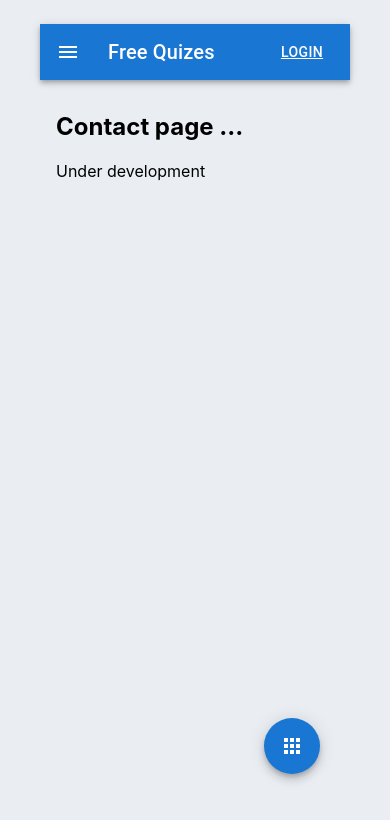
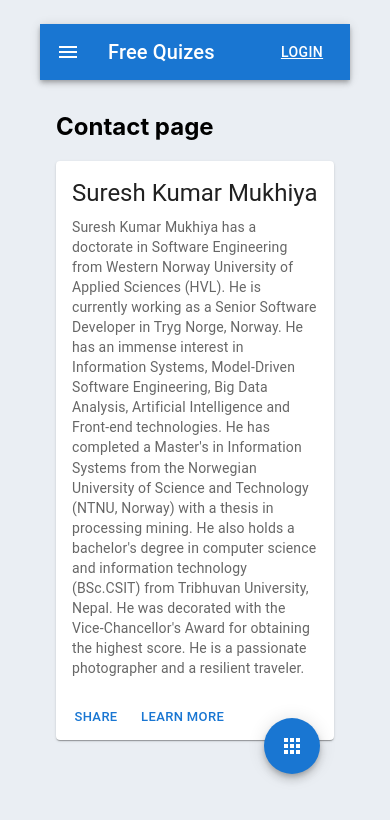
Before and after one commit to sureshHARDIYA/learn, a React (Create React App) app: page /contact in a window 390 px wide. Shown: the top 820 px of the page. Built offline with nearby package versions, Linux system fonts and the light colour scheme.

Commit message:
Make Quiz Responsive

```diff
--- a/src/containers/CategoryDetailed.tsx
+++ b/src/containers/CategoryDetailed.tsx
@@ -1,9 +1,11 @@
 import { Paper } from "@mui/material";
 import ReactMarkdown from "react-markdown";
 import { useParams } from "react-router-dom";
+import Typography from "@mui/material/Typography";
 
 import { useGetCategory } from "../graphql/getCategoryx";
 import QuestionnaireTable from "../components/quiz/QuestionnaireTable";
+import styled from "styled-components";
 
 const CategoryDetailed = () => {
   const { categoryId } = useParams<CategoryParams>();
@@ -16,7 +18,7 @@ const CategoryDetailed = () => {
 
   return (
     <Paper elevation={3} sx={{ padding: "3rem" }}>
-      <h1>{category.name}</h1>
+      <StyledCategoryTitled variant="h1">{category.name}</StyledCategoryTitled>
       <div className="description" style={{ marginBottom: "3rem" }}>
         <ReactMarkdown>{category.description}</ReactMarkdown>
       </div>
@@ -30,3 +32,13 @@ export default CategoryDetailed;
 type CategoryParams = {
   categoryId: string;
 };
+
+const StyledCategoryTitled = styled(Typography)`
+  word-break: break-word;
+  font-size: 2.5rem;
+  line-height: 1.2222222222222223;
+  letter-spacing: 0;
+  font-weight: 800;
+  margin: 16px 0;
+  color: #0a1929;
+`;
--- a/src/containers/Contact.tsx
+++ b/src/containers/Contact.tsx
@@ -1,10 +1,39 @@
+import Card from "@mui/material/Card";
+import Button from "@mui/material/Button";
 import Container from "@mui/material/Container";
+import Typography from "@mui/material/Typography";
+import CardActions from "@mui/material/CardActions";
+import CardContent from "@mui/material/CardContent";
 
 function Contact() {
   return (
     <Container>
-      <h2>Contact page ...</h2>
-      Under development
+      <h2>Contact page</h2>
+      <Card>
+        <CardContent>
+          <Typography gutterBottom variant="h5" component="div">
+            Suresh Kumar Mukhiya
+          </Typography>
+          <Typography variant="body2" color="text.secondary">
+            Suresh Kumar Mukhiya has a doctorate in Software Engineering from
+            Western Norway University of Applied Sciences (HVL). He is currently
+            working as a Senior Software Developer in Tryg Norge, Norway. He has
+            an immense interest in Information Systems, Model-Driven Software
+            Engineering, Big Data Analysis, Artificial Intelligence and
+            Front-end technologies. He has completed a Master's in Information
+            Systems from the Norwegian University of Science and Technology
+            (NTNU, Norway) with a thesis in processing mining. He also holds a
+            bachelor's degree in computer science and information technology
+            (BSc.CSIT) from Tribhuvan University, Nepal. He was decorated with
+            the Vice-Chancellor's Award for obtaining the highest score. He is a
+            passionate photographer and a resilient traveler.
+          </Typography>
+        </CardContent>
+        <CardActions>
+          <Button size="small">Share</Button>
+          <Button size="small">Learn More</Button>
+        </CardActions>
+      </Card>
     </Container>
   );
 }
```
